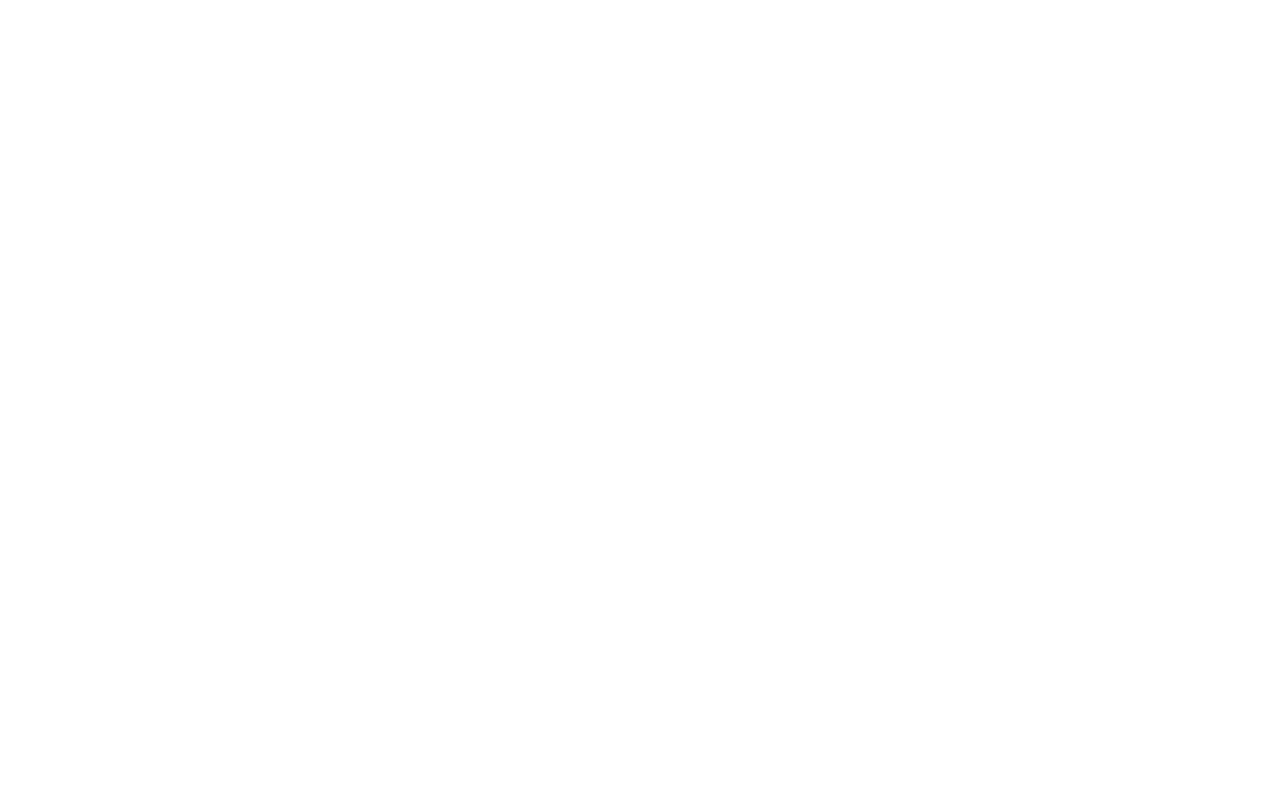
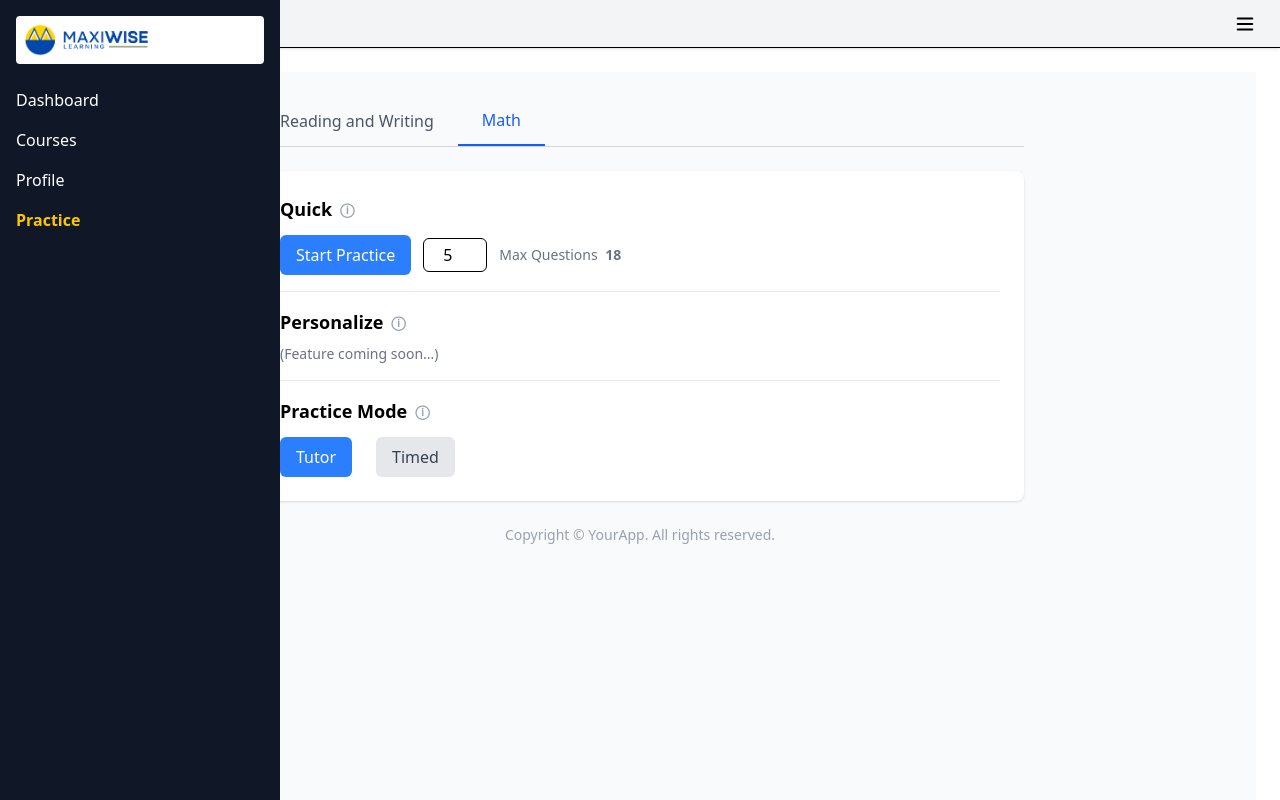
Before and after one commit to Shreya8697/SAT_final, a React (Vite) app: page /practice in a window 1280 px wide. Before the commit this address had no page. Built offline with nearby package versions, Linux system fonts and the light colour scheme.

Commit message:
Practice Q

```diff
--- a/src/App.jsx
+++ b/src/App.jsx
@@ -5,6 +5,7 @@ import Home from "./pages/Home";
 import Dashboard from "./pages/Dashboard";
 import Courses from "./pages/Courses";
 import Profile from "./pages/Profile";
+import PracticePage from "./pages/PracticePage";
 
 function App() {
   return (
@@ -17,6 +18,7 @@ function App() {
         <Route path="dashboard" element={<Dashboard />} />
         <Route path="courses" element={<Courses />} />
         <Route path="profile" element={<Profile />} />
+        <Route path="practice" element={<PracticePage/>} />
       </Route>
       </Routes>
     </Router>
--- a/src/components/Sidebar.jsx
+++ b/src/components/Sidebar.jsx
@@ -10,6 +10,7 @@ function Sidebar() {
     { to: "/dashboard", label: "Dashboard" },
     { to: "/courses", label: "Courses" },
     { to: "/profile", label: "Profile" },
+    {to: "/practice", label: "Practice" },
   ];
 
   return (
--- /dev/null
+++ b/src/pages/PracticePage.jsx
@@ -0,0 +1,105 @@
+import React, { useState } from "react";
+
+function PracticePage() {
+  const [activeTab, setActiveTab] = useState("math");
+  const [questionCount, setQuestionCount] = useState(5);
+  const [practiceMode, setPracticeMode] = useState("tutor");
+
+  return (
+    <div className="min-h-screen bg-gray-50 flex flex-col items-center py-6">
+      {/* Tabs */}
+      <div className="flex border-b border-gray-300 w-full max-w-3xl">
+        <button
+          className={`px-6 py-3 font-medium ${
+            activeTab === "rw"
+              ? "text-blue-600 border-b-2 border-blue-600"
+              : "text-gray-600"
+          }`}
+          onClick={() => setActiveTab("rw")}
+        >
+          Reading and Writing
+        </button>
+        <button
+          className={`px-6 py-3 font-medium ${
+            activeTab === "math"
+              ? "text-blue-600 border-b-2 border-blue-600"
+              : "text-gray-600"
+          }`}
+          onClick={() => setActiveTab("math")}
+        >
+          Math
+        </button>
+      </div>
+
+      {/* Content Section */}
+      <div className="w-full max-w-3xl bg-white shadow rounded-lg mt-6 p-6">
+        {/* Quick Section */}
+        <div className="border-b border-gray-200 pb-4 mb-4">
+          <h3 className="text-lg font-semibold flex items-center">
+            Quick <span className="ml-2 text-sm text-gray-400">ⓘ</span>
+          </h3>
+          <div className="flex items-center mt-3 gap-3">
+            <button className="px-4 py-2 bg-blue-500 text-white rounded-md hover:bg-blue-600">
+              Start Practice
+            </button>
+            <input
+              type="number"
+              className="w-16 border rounded-md px-2 py-1 text-center"
+              value={questionCount}
+              onChange={(e) => setQuestionCount(e.target.value)}
+            />
+            <span className="text-gray-500 text-sm">
+              Max Questions <span className="ml-1 font-semibold">18</span>
+            </span>
+          </div>
+        </div>
+
+        {/* Personalize Section */}
+        <div className="border-b border-gray-200 pb-4 mb-4">
+          <h3 className="text-lg font-semibold flex items-center">
+            Personalize <span className="ml-2 text-sm text-gray-400">ⓘ</span>
+          </h3>
+          <p className="text-gray-500 text-sm mt-2">
+            (Feature coming soon...)
+          </p>
+        </div>
+
+        {/* Practice Mode */}
+        <div>
+          <h3 className="text-lg font-semibold flex items-center">
+            Practice Mode <span className="ml-2 text-sm text-gray-400">ⓘ</span>
+          </h3>
+          <div className="flex items-center gap-6 mt-3">
+            <button
+              className={`px-4 py-2 rounded-md ${
+                practiceMode === "tutor"
+                  ? "bg-blue-500 text-white"
+                  : "bg-gray-200 text-gray-700"
+              }`}
+              onClick={() => setPracticeMode("tutor")}
+            >
+              Tutor
+            </button>
+            <button
+              className={`px-4 py-2 rounded-md ${
+                practiceMode === "timed"
+                  ? "bg-blue-500 text-white"
+                  : "bg-gray-200 text-gray-700"
+              }`}
+              onClick={() => setPracticeMode("timed")}
+            >
+              Timed
+            </button>
+          </div>
+        </div>
+      </div>
+
+      {/* Footer */}
+      <footer className="mt-6 text-sm text-gray-400">
+        Copyright © YourApp. All rights reserved.
+      </footer>
+    </div>
+  );
+}
+
+export default PracticePage;
```
